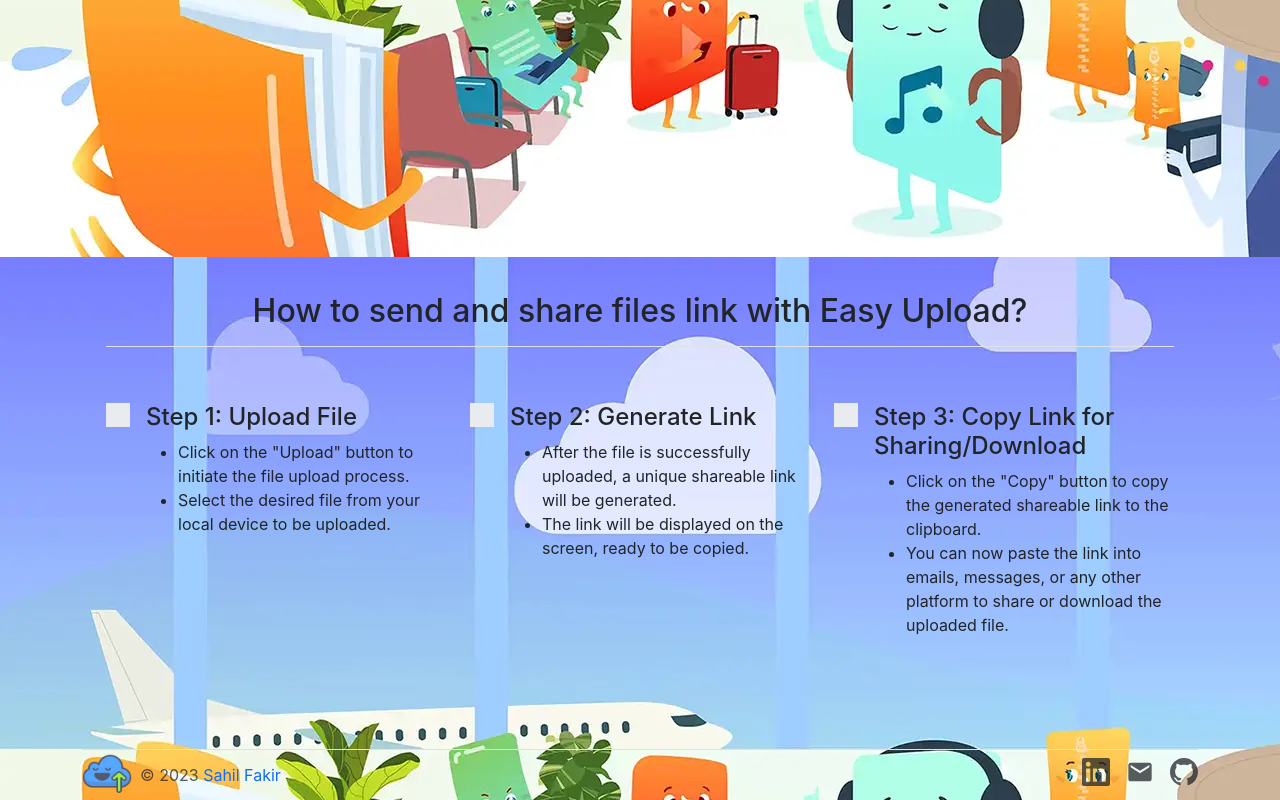
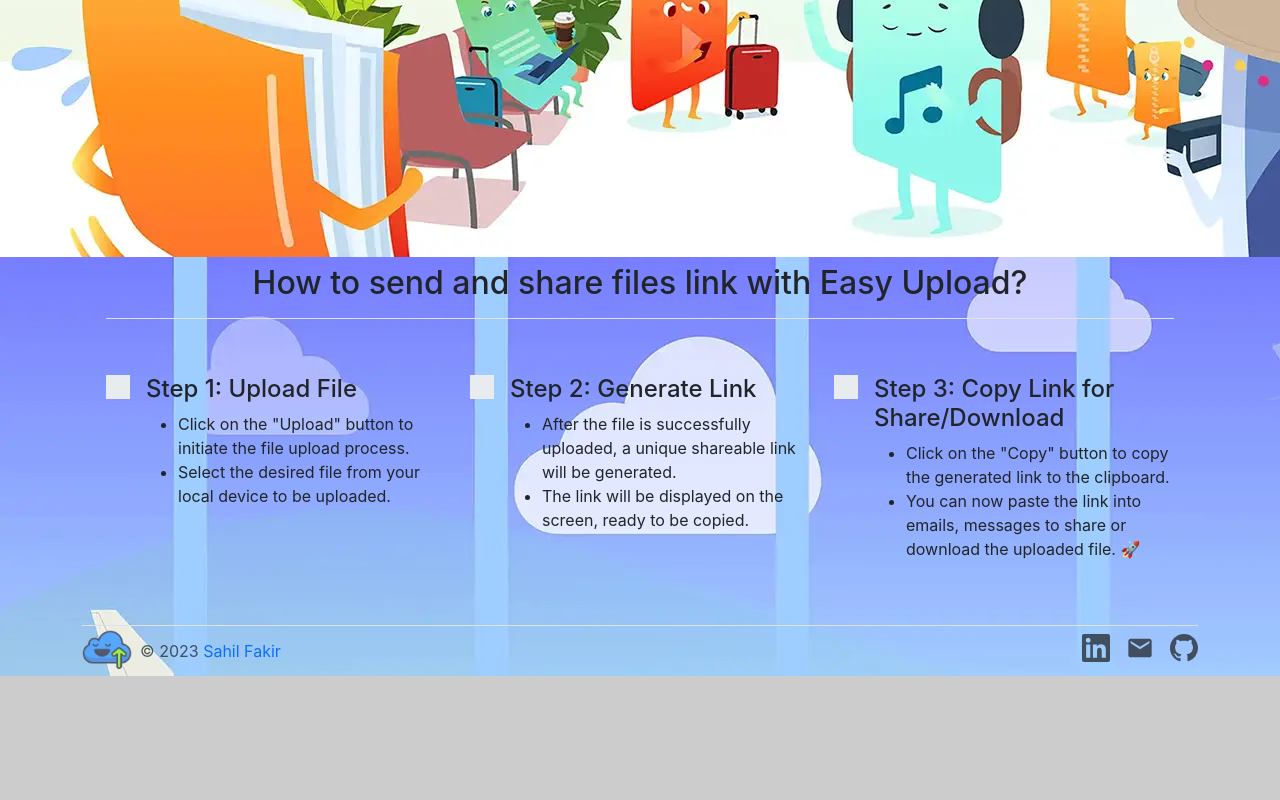
Before and after one commit to sahil0286/easy-upload-MERN-project, a React (Create React App) app in the folder client/: page / in a window 1280 px wide. Shown: the part 536-1336 px from the top of the page. After the commit the page ends 1212 px from the top, so only its background shows below. Built offline with nearby package versions, Linux system fonts and the light colour scheme.

Commit message:
Update Steps.js

```diff
--- a/client/src/components/Steps.js
+++ b/client/src/components/Steps.js
@@ -3,9 +3,9 @@ import React from 'react'
 export const Steps = () => {
   return (
   <>
-  <div style={{height:"280px"}}>
+  <div style={{height:"300px"}}>
   </div>
-    <div className="container my-100 px-4 py-5">
+    <div className="container my-100 px-4">
     <h2 className="pb-3 border-bottom text-center ">How to send and share files link with Easy Upload?</h2>
     <div className="row g-4 py-5 row-cols-1 row-cols-lg-3">
       <div className="col d-flex align-items-start">
@@ -37,10 +37,10 @@ export const Steps = () => {
           <svg className="bi" width="1em" height="1em"></svg>
         </div>
         <div>
-          <h4>Step 3: Copy Link for Sharing/Download</h4>
+          <h4>Step 3: Copy Link for Share/Download</h4>
           <ul>
-            <li>Click on the "Copy" button to copy the generated shareable link to the clipboard.</li>
-            <li>You can now paste the link into emails, messages, or any other platform to share or download the uploaded file.</li>
+            <li>Click on the "Copy" button to copy the generated link to the clipboard.</li>
+            <li>You can now paste the link into emails, messages to share or download the uploaded file. 🚀</li>
           </ul>
         </div>
       </div>
```
